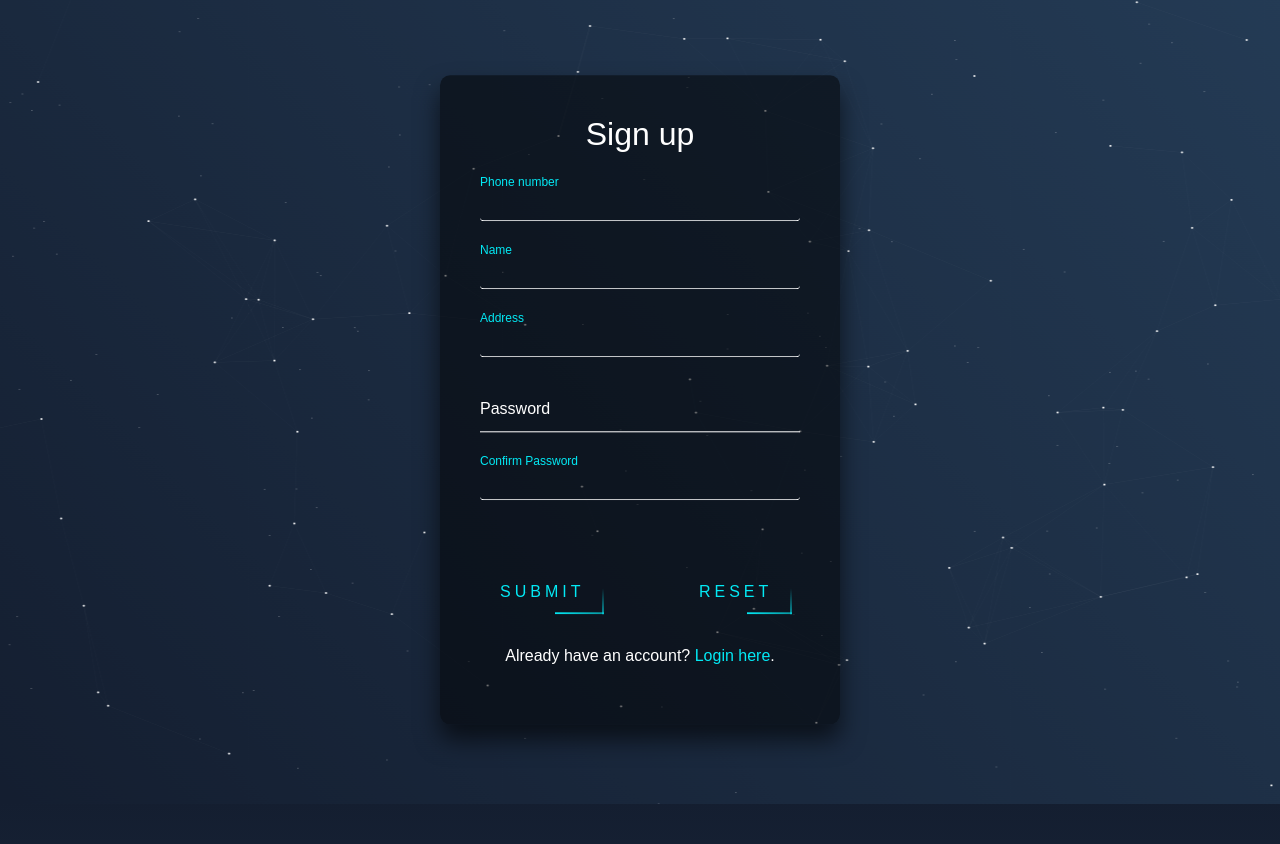
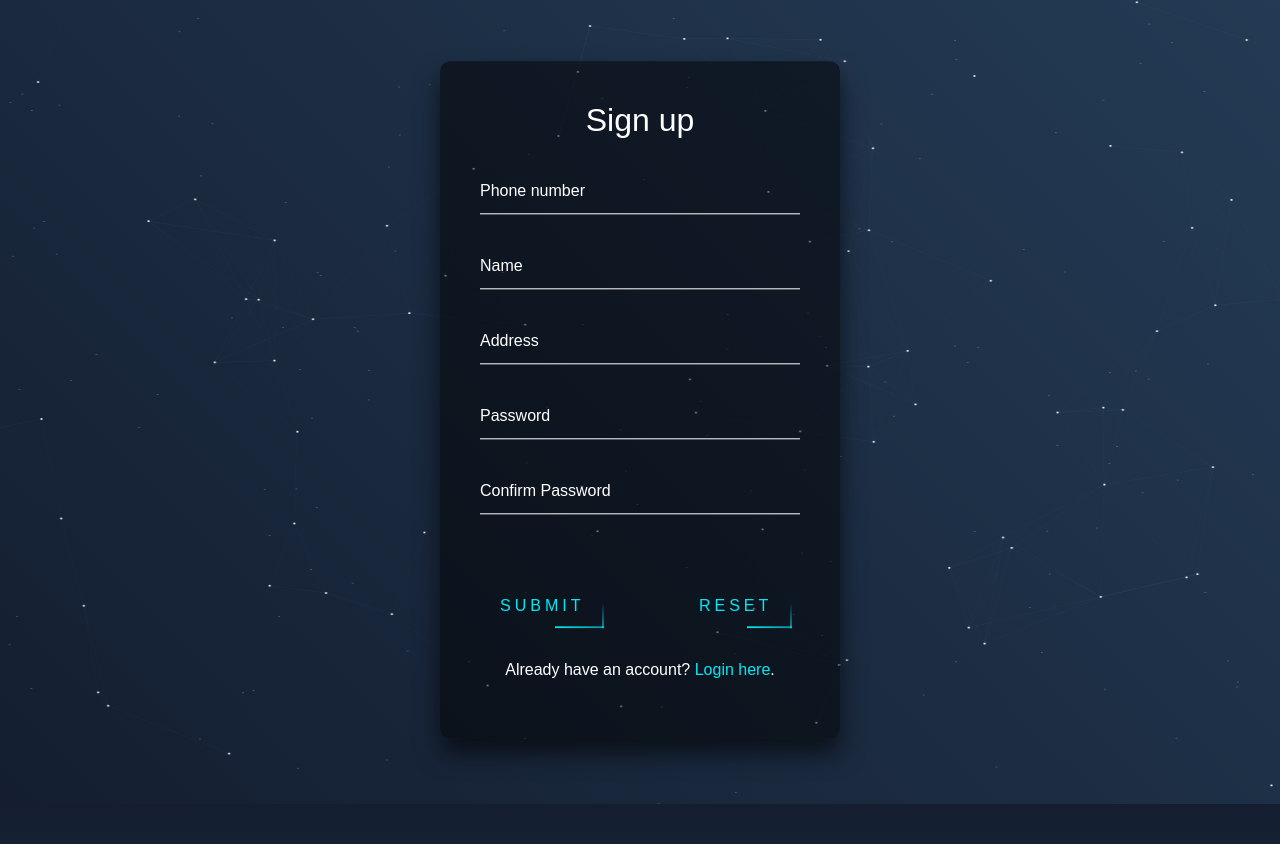
Before and after one commit to Assassin69420/bor-band-2.0, a PHP site: page /register.php in a window 1280 px wide. Shown: the top 844 px of the page. Run offline with PHP 8.4, Linux system fonts and the light colour scheme.

Commit message:
update register

```diff
--- a/register.php
+++ b/register.php
@@ -314,16 +314,16 @@
         <h2>Sign up</h2>
         <form action="<?php echo htmlspecialchars($_SERVER["PHP_SELF"]); ?>" method="post">
           <div class="user-box">
-            <input type="text" name="phone" class="form-control" <?php echo (!empty($phone_err)) ? 'is-invalid' : ''; ?>" value="<?php echo $phone; ?>">
+            <input type="text" name="phone" required="" <?php echo (!empty($phone_err)) ? 'is-invalid' : ''; ?>" value="<?php echo $phone; ?>">
             <label>Phone number</label>
 			<span class="invalid-feedback"><?php echo $phone_err; ?></span>
           </div>
           <div class="user-box">
-            <input type="text" name="name" class="form-control" value="<?php echo $name; ?>">
+            <input type="text" name="name" required="" value="<?php echo $name; ?>">
             <label>Name</label>
           </div>
           <div class="user-box">
-            <input type="text" name="address" class="form-control" value="<?php echo $address; ?>">
+            <input type="text" name="address" required="" value="<?php echo $address; ?>">
             <label>Address</label>
           </div>
           <div class="user-box">
@@ -332,7 +332,7 @@
 			<span class="invalid-feedback"><?php echo $password_err; ?></span>
           </div>
 		  <div class="user-box">
-            <input type="Cpassword" name="confirm_password" class="form-control <?php echo (!empty($confirm_password_err)) ? 'is-invalid' : ''; ?>" value="<?php echo $confirm_password; ?>">
+            <input type="password" name="confirm_password" required="" <?php echo (!empty($confirm_password_err)) ? 'is-invalid' : ''; ?>" value="<?php echo $confirm_password; ?>">
             <label>Confirm Password</label>
 			<span class="invalid-feedback"><?php echo $confirm_password_err; ?></span>
           </div>
```
